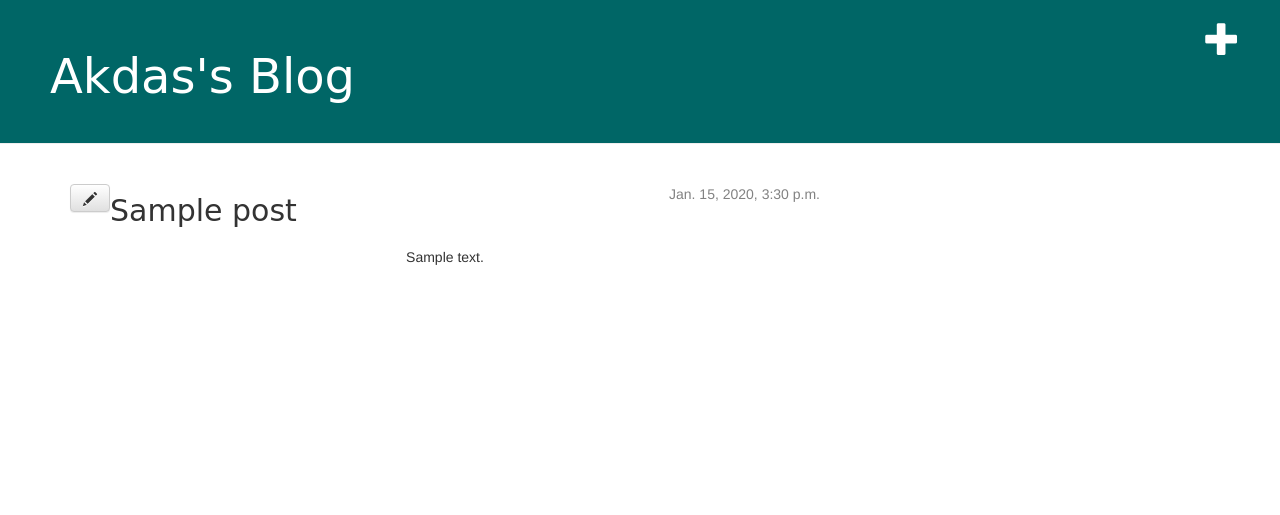
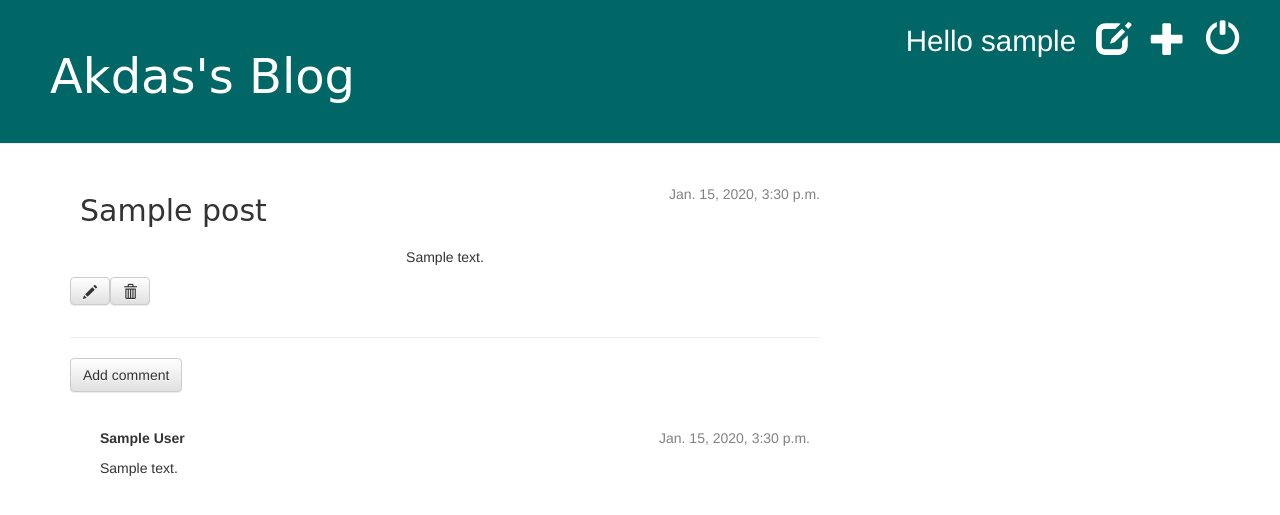
Before and after one commit to MdAkdas/my-first-blog, a Django app: page /post/1/ in a window 1280 px wide. Shown: the top 515 px of the page. Run offline with Django 3.2, Linux system fonts and the light colour scheme; a user stored in the database is signed in; tables that the repository leaves empty hold one stand-in row (values such as "Sample post"); some libraries are stand-ins or nearby versions; some web fonts are replaced.

Commit message:
modified

```diff
--- a/blog/admin.py
+++ b/blog/admin.py
@@ -1,4 +1,5 @@
 from django.contrib import admin
-from .models import Post
+from .models import Post,Comment
 
 admin.site.register(Post)
+admin.site.register(Comment)
--- a/blog/models.py
+++ b/blog/models.py
@@ -16,3 +16,20 @@ class Post(models.Model):
 
     def __str__(self):   #dunder
         return self.title
+
+    def approved_comments(self):
+        return self.comments.filter(approved_comment=True)
+
+class Comment(models.Model):
+    post = models.ForeignKey('blog.Post', on_delete=models.CASCADE, related_name='comments')
+    author = models.CharField(max_length=200)
+    text = models.TextField()
+    created_date = models.DateTimeField(default=timezone.now)
+    approved_comment = models.BooleanField(default=False)
+
+    def approve(self):
+        self.approved_comment = True
+        self.save()
+
+    def __str__(self):
+        return self.text
--- a/blog/static/css/blog.css
+++ b/blog/static/css/blog.css
@@ -53,3 +53,10 @@ h1, h2, h3, h4 {
 .post h2 a, .post h2 a:visited {
     color: #000000;
 }
+
+.comment {
+    margin: 20px 0px 20px 20px;
+    padding: 10px;
+    text-align:left;
+
+}
--- a/blog/templates/blog/base.html
+++ b/blog/templates/blog/base.html
@@ -14,14 +14,18 @@
     </head>
 <body>
     <div class="page-header">
-       {% if user.is_authenticated %}
-        <a href="{% url 'post_new' %}" class="top-menu"><span class="glyphicon glyphicon-plus"></span></a>
-       {% endif %}
+    {% if user.is_authenticated %}
 
+        <a href="{% url 'logout' %}" class="top-menu"><span class="glyphicon glyphicon-off"></span></a>
 
-        <h1><a href="/">Akdas's Blog</a></h1>
-    </div>
-
+        <a href="{% url 'post_new' %}" class="top-menu down"><span class="glyphicon glyphicon-plus"></span></a>
+        <a href="{% url 'post_draft_list' %}" class="top-menu down"><span class="glyphicon glyphicon-edit"></span></a>
+        <p class="top-menu"><small>Hello {{ user.username }} </small></p>
+    {% else %}
+        <a href="{% url 'login' %}" class="top-menu"><span class="glyphicon glyphicon-lock"></span></a>
+    {% endif %}
+    <h1><a href="/">Akdas's Blog</a></h1>
+</div>
     <div class="content container">
         <div class="row">
             <div class="col-md-8">
--- a/blog/templates/blog/post_detail.html
+++ b/blog/templates/blog/post_detail.html
@@ -3,15 +3,40 @@
 {% block content %}
     <div class="post">
         {% if post.published_date %}
-            <div class="date">
-                {{ post.published_date }}
-            </div>
+          <div class="date">
+            {{ post.published_date }}
+          </div>
+        {% else %}
+          <a class="btn btn-default" href="{% url 'post_publish' pk=post.pk %}">Publish</a>
         {% endif %}
 
-      {% if user.is_authenticated %}
-        <a class="btn btn-default" href="{% url 'post_edit' pk=post.pk %}"><span class="glyphicon glyphicon-pencil"></span></a>
-        {% endif %}
         <h2>{{ post.title }}</h2>
         <p>{{ post.text|linebreaksbr }}</p>
+        {% if user.is_authenticated %}
+        <a class="btn btn-default" href="{% url 'post_edit' pk=post.pk %}"><span class="glyphicon glyphicon-pencil"></span></a>
+        <a class="btn btn-default" href="{% url 'post_remove' pk=post.pk %}"><span class="glyphicon glyphicon-trash"></span></a>
+        {% endif %}
     </div>
+
+    <hr>
+    <a class="btn btn-default" href="{% url 'add_comment_to_post' pk=post.pk %}">Add comment</a>
+    <br><br>
+
+{% for comment in post.comments.all %}
+    {% if user.is_authenticated or comment.approved_comment %}
+    <div class="comment">
+        <div class="date">
+            {{ comment.created_date }}
+            {% if not comment.approved_comment %}
+                <a class="btn btn-default" href="{% url 'comment_remove' pk=comment.pk %}"><span class="glyphicon glyphicon-remove"></span></a>
+                <a class="btn btn-default" href="{% url 'comment_approve' pk=comment.pk %}"><span class="glyphicon glyphicon-ok"></span></a>
+            {% endif %}
+        </div>
+        <strong>{{ comment.author }}</strong>
+        <p>{{ comment.text|linebreaks }}</p>
+    </div>
+    {% endif %}
+{% empty %}
+    <p>No comments here yet :(</p>
+{% endfor %}
 {% endblock %}
--- a/blog/templates/blog/post_list.html
+++ b/blog/templates/blog/post_list.html
@@ -11,6 +11,8 @@
                    <h2><a href="{% url 'post_detail' pk=post.pk %}">{{ post.title }}</a></h2>
 
                     <p>{{ post.text|linebreaksbr }}</p>
+
+                   <a href="{% url 'post_detail' pk=post.pk %}">Comments: {{ post.approved_comments.count }}</a>
                     <hr>
                 </div>
             {% endfor %}
--- a/blog/urls.py
+++ b/blog/urls.py
@@ -7,4 +7,10 @@ urlpatterns = [
     path('post/<int:pk>/', views.post_detail, name='post_detail'),
     path('post/new/', views.post_new, name='post_new'),
     path('post/<int:pk>/edit/', views.post_edit, name='post_edit'),
+    path('drafts/', views.post_draft_list, name='post_draft_list'),
+    path('post/<pk>/publish/', views.post_publish, name='post_publish'),
+    path('post/<pk>/remove/', views.post_remove, name='post_remove'),
+    path('post/<int:pk>/comment/', views.add_comment_to_post, name='add_comment_to_post'),
+    path('comment/<int:pk>/approve/', views.comment_approve, name='comment_approve'),
+path('comment/<int:pk>/remove/', views.comment_remove, name='comment_remove'),
     ]
--- a/blog/views.py
+++ b/blog/views.py
@@ -1,31 +1,35 @@
 from django.shortcuts import render
 from django.utils import timezone
-from .models import Post
+from .models import Post, Comment
 from django.shortcuts import render, get_object_or_404
 from .forms import PostForm
 from django.shortcuts import redirect
+from django.contrib.auth.decorators import login_required
+from .forms import PostForm, CommentForm
 
 def post_list(request):
-    posts = Post.objects.filter(published_date__lte=timezone.now()).order_by('published_date')
+    posts = Post.objects.filter(published_date__lte=timezone.now()).order_by('-published_date')
     return render(request, 'blog/post_list.html', {'posts': posts})
 
 def post_detail(request, pk):
     post = get_object_or_404(Post, pk=pk)
     return render(request, 'blog/post_detail.html', {'post': post})
 
+@login_required
 def post_new(request):
     if request.method == "POST":
         form = PostForm(request.POST)
         if form.is_valid():
             post = form.save(commit=False)
             post.author = request.user
-            post.published_date = timezone.now()
+          #  post.published_date = timezone.now()
             post.save()
             return redirect('post_detail', pk=post.pk)
     else:
         form = PostForm()
     return render(request, 'blog/post_edit.html', {'form': form})
 
+@login_required
 def post_edit(request, pk):
     post = get_object_or_404(Post, pk=pk)
     if request.method == "POST":
@@ -33,9 +37,51 @@ def post_edit(request, pk):
         if form.is_valid():
             post = form.save(commit=False)
             post.author = request.user
-            post.published_date = timezone.now()
+           # post.published_date = timezone.now()
             post.save()
             return redirect('post_detail', pk=post.pk)
     else:
         form = PostForm(instance=post)
     return render(request, 'blog/post_edit.html', {'form': form})
+
+@login_required
+def post_draft_list(request):
+    posts = Post.objects.filter(published_date__isnull=True).order_by('-created_date')
+    return render(request, 'blog/post_draft_list.html', {'posts': posts})
+
+@login_required
+def post_publish(request, pk):
+    post = get_object_or_404(Post, pk=pk)
+    post.publish()
+    return redirect('post_detail', pk=pk)
+
+@login_required
+def post_remove(request, pk):
+    post = get_object_or_404(Post, pk=pk)
+    post.delete()
+    return redirect('post_list')
+
+def add_comment_to_post(request, pk):
+    post = get_object_or_404(Post, pk=pk)
+    if request.method == "POST":
+        form = CommentForm(request.POST)
+        if form.is_valid():
+            comment = form.save(commit=False)
+            comment.post = post
+            comment.save()
+            return redirect('post_detail', pk=post.pk)
+    else:
+        form = CommentForm()
+    return render(request, 'blog/add_comment_to_post.html', {'form': form})
+
+@login_required
+def comment_approve(request, pk):
+    comment = get_object_or_404(Comment, pk=pk)
+    comment.approve()
+    return redirect('post_detail', pk=comment.post.pk)
+
+@login_required
+def comment_remove(request, pk):
+    comment = get_object_or_404(Comment, pk=pk)
+    comment.delete()
+    return redirect('post_detail', pk=comment.post.pk)
--- a/mysite/settings.py
+++ b/mysite/settings.py
@@ -24,6 +24,8 @@ SECRET_KEY = '=w-7rlkn65qzn*l6)eg*#9*l*5%o!bd34gdc_c+rikk_i@!56l'
 
 # SECURITY WARNING: don't run with debug turned on in production!
 DEBUG = True
+
+LOGIN_REDIRECT_URL = '/'
 
 ALLOWED_HOSTS =  ['127.0.0.1', '.pythonanywhere.com']
 
--- a/mysite/urls.py
+++ b/mysite/urls.py
@@ -16,7 +16,11 @@ Including another URLconf
 from django.contrib import admin
 from django.urls import path, include
 
+from django.contrib.auth import views
+
 urlpatterns = [
     path('admin/', admin.site.urls),
+    path('accounts/login/', views.LoginView.as_view(), name='login'),
+    path('accounts/logout/', views.LogoutView.as_view(next_page='/'), name='logout'),
     path('', include('blog.urls')),
 ]
```
Also changed, not shown: blog/forms.py (+7 -1 lines), blog/templates/blog/add_comment_to_post.html (added, +9 -0 lines), blog/templates/blog/post_draft_list.html (added, +11 -0 lines), blog/templates/registration/login.html (added, +24 -0 lines), blog/migrations/0002_comment.py (added).
